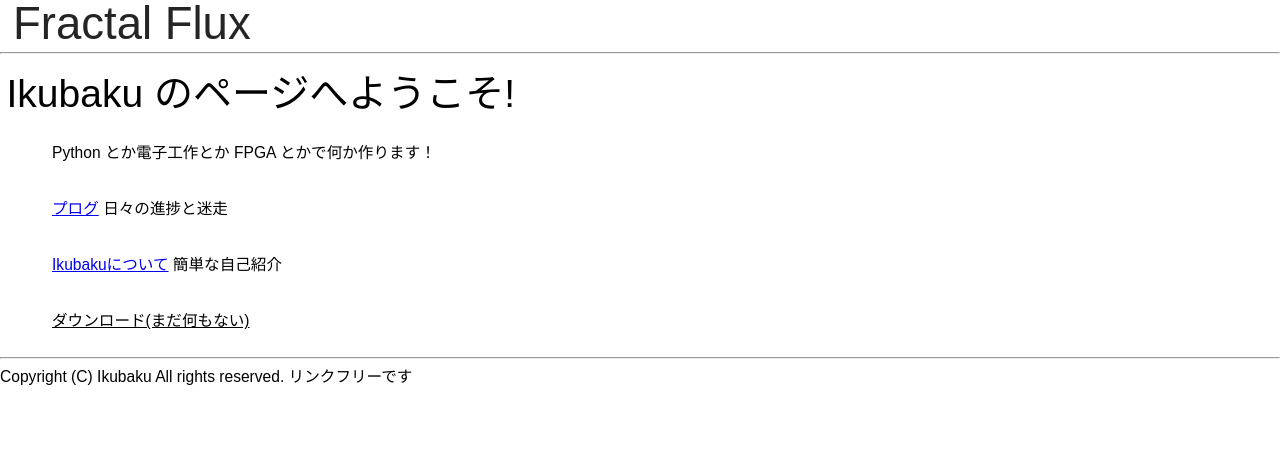
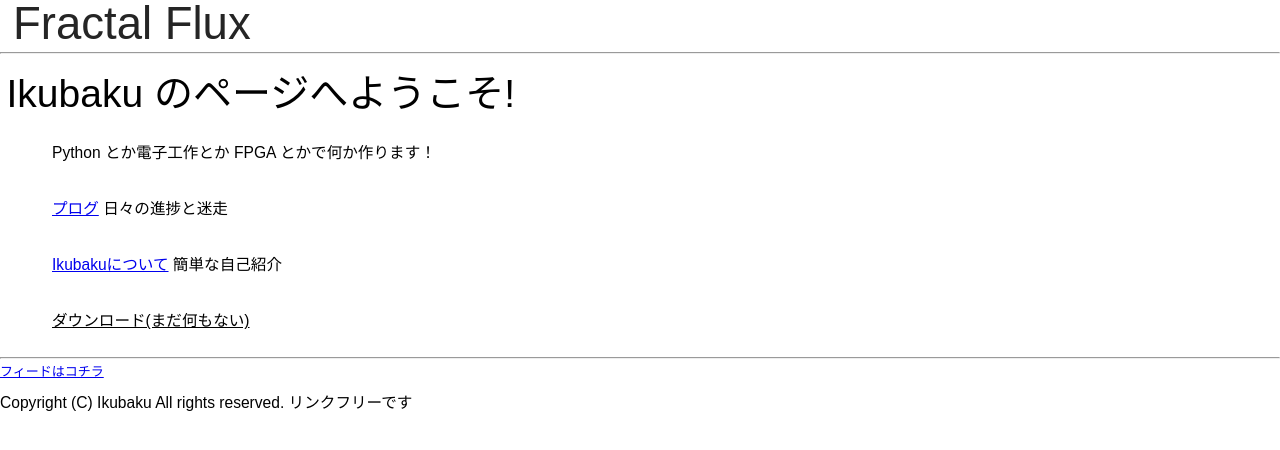
Before and after one commit to H-Teramura/H-Teramura.github.io, a Jekyll site: the page built from index.md, in a window 1280 px wide. Shown: the top 450 px of the page. Built offline with Jekyll 4.4.1, drawn with Linux system fonts in a browser that asks for light colours.

Commit message:
フィードの再設定とそれに伴うテーマの更新

```diff
--- a/Gemfile
+++ b/Gemfile
@@ -19,7 +19,7 @@ gem "jekyll", "3.5.2"
 
 # If you have any plugins, put them here!
 group :jekyll_plugins do
-#  gem "jekyll-feed", "~> 0.6"
+  gem "jekyll-feed", "~> 0.6"
   gem "jekyll-paginate"
 end
 
--- a/_config.yml
+++ b/_config.yml
@@ -1,7 +1,6 @@
 # Oretoku-theme-jekyll
 # ver. 0.0.1
 # 2017 Ikubaku <hide4d51@gmail.com>
-# Published under the MIT license
 
 # Setting for GitHub Pages
 exclude: [readme.md, README.md]
@@ -15,6 +14,7 @@ timezone: Asia/Tokyo
 # Plugins
 plugins:
   - jekyll-paginate
+  - jekyll-feed
 
 # Pagination configuration
 paginate: 5
--- a/_includes/footer.html
+++ b/_includes/footer.html
@@ -1,4 +1,8 @@
 <!-- Page Footer -->
 
 <hr />
+<div class="contact_info">
+  <a href="/feed.xml">フィードはコチラ</a>
+</div>
+<br />
 <span class="ip_info">{{ site.ip_info }}</span>
```
Also changed, not shown: Gemfile.lock.
